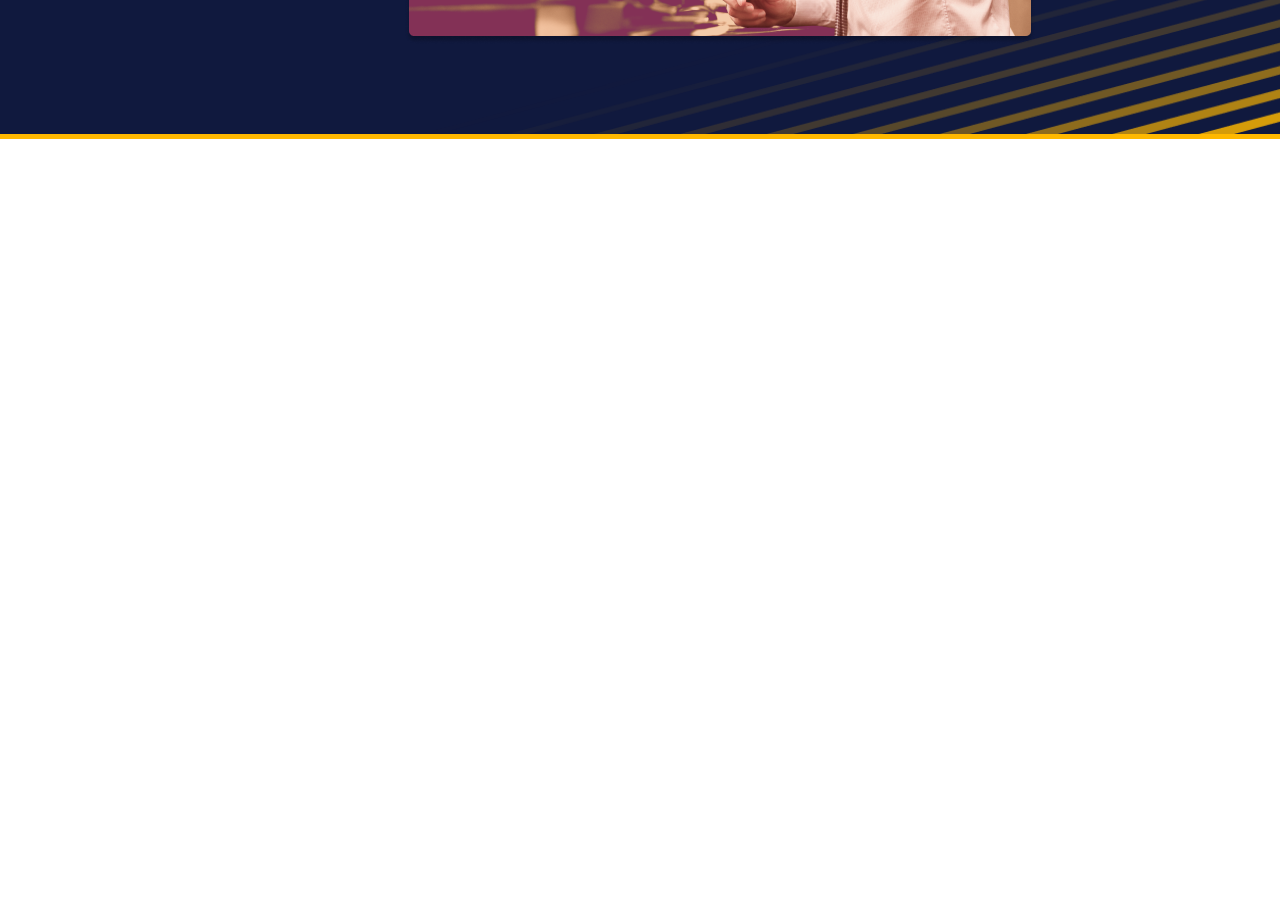
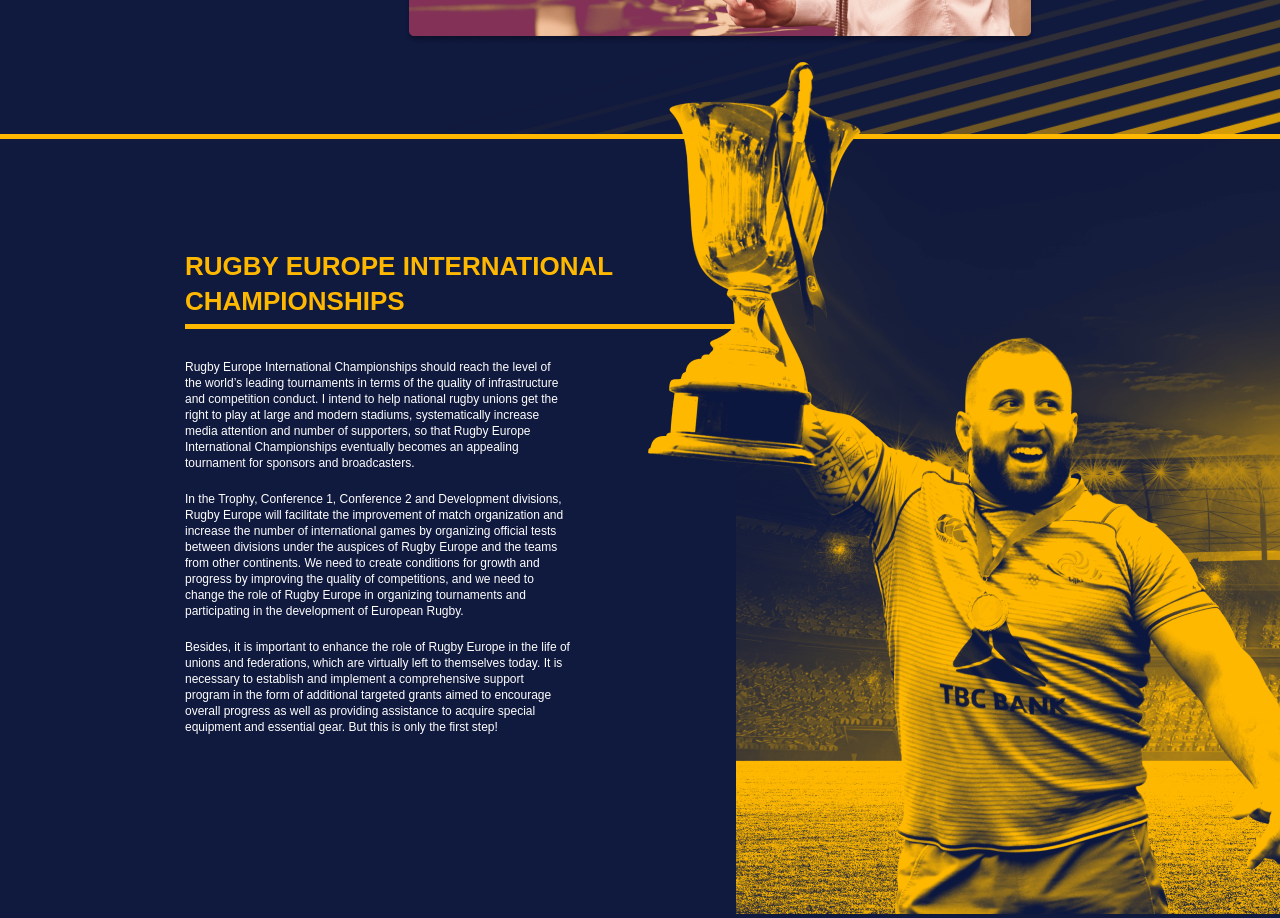
Before and after one commit to errrix/platika, a React (Create React App) app: page / in a window 1280 px wide. Shown: the part 2100-3018 px from the top of the page. Before the commit the page ends 2239 px from the top, so only its background shows below. Built offline with nearby package versions, Linux system fonts and the light colour scheme.

Commit message:
international

```diff
--- a/src/App.js
+++ b/src/App.js
@@ -2,6 +2,7 @@
 import React, { Suspense } from 'react';
 import Header from "./components/header/header";
 import Video from "./components/video/video";
+import InterChamp from "./components/interChamp/inter-champ";
 
 class App extends React.Component {
   render() {
@@ -10,6 +11,7 @@ class App extends React.Component {
         <div className="container">
           <Header/>
           <Video/>
+          <InterChamp/>
         </div>
       </Suspense>
 
--- a/src/components/header/header.js
+++ b/src/components/header/header.js
@@ -35,23 +35,23 @@ function Header({t, i18n}) {
                     <div className="header__menu">
                         <div className="header__menu--column-1">
                             <a href="#introduction">{t("header.link1")}</a>
-                            <a href="#introduction">{t("header.link2")}</a>
-                            <a href="#introduction">{t("header.link3")}</a>
-                            <a href="#introduction">{t("header.link4")}</a>
-                            <a href="#introduction">{t("header.link5")}</a>
-                            <a href="#introduction">{t("header.link6")}</a>
-                            <a href="#introduction">{t("header.link7")}</a>
-                            <a href="#introduction">{t("header.link8")}</a>
+                            <a href="#inter-champ">{t("header.link2")}</a>
+                            <a href="#sevens">{t("header.link3")}</a>
+                            <a href="#club-rugby">{t("header.link4")}</a>
+                            <a href="#">{t("header.link5")}</a>
+                            <a href="#">{t("header.link6")}</a>
+                            <a href="#">{t("header.link7")}</a>
+                            <a href="#">{t("header.link8")}</a>
                         </div>
                         <div className="header__menu--column-2">
-                            <a href="#introduction">{t("header.link9")}</a>
-                            <a href="#introduction">{t("header.link10")}</a>
-                            <a href="#introduction">{t("header.link11")}</a>
-                            <a href="#introduction">{t("header.link12")}</a>
-                            <a href="#introduction">{t("header.link13")}</a>
-                            <a href="#introduction">{t("header.link14")}</a>
-                            <a href="#introduction">{t("header.link15")}</a>
-                            <a href="#introduction">{t("header.link16")}</a>
+                            <a href="#">{t("header.link9")}</a>
+                            <a href="#">{t("header.link10")}</a>
+                            <a href="#">{t("header.link11")}</a>
+                            <a href="#">{t("header.link12")}</a>
+                            <a href="#">{t("header.link13")}</a>
+                            <a href="#">{t("header.link14")}</a>
+                            <a href="#">{t("header.link15")}</a>
+                            <a href="#">{t("header.link16")}</a>
                         </div>
                     </div>
 
--- a/src/components/header/index.scss
+++ b/src/components/header/index.scss
@@ -4,6 +4,7 @@ $cmp: ".header";
   padding-top: 20px;
   background-color: #10193E;
   background-repeat: no-repeat;
+  font-family: 'GilroyMedium', sans-serif;
 
   &__content-block {
     width: 940px;
@@ -18,7 +19,6 @@ $cmp: ".header";
     margin-top: 90px;
     flex-wrap: wrap;
     align-items: center;
-    font-family: 'GilroyMedium', sans-serif;
     color: #FFB800;
 
   }
--- /dev/null
+++ b/src/components/interChamp/index.scss
@@ -0,0 +1,57 @@
+$cmp: ".inter-champ";
+
+#{$cmp} {
+  font-family: 'GilroyMedium', sans-serif;
+  padding-top: 20px;
+  background-color: #10193E;
+  min-height: 570px;
+
+  &__text-image {
+    display: flex;
+
+    &--text {
+      padding-left: 185px;
+      margin-right: -45px;
+    }
+  }
+
+  &__title {
+    font-weight: bold;
+    font-size: 26px;
+    line-height: 35px;
+    text-transform: uppercase;
+    color: #FFB800;
+    position: relative;
+    margin-top: 90px;
+
+    &:after {
+      content: "";
+      position: absolute;
+      height: 5px;
+      width: 550px;
+      background-color: #FFB800;
+      bottom: -10px;
+      left: 0;
+    }
+  }
+
+  &__text {
+    font-weight: 500;
+    font-size: 12px;
+    line-height: 16px;
+    color: #FFFFFF;
+    margin-top: 40px;
+    width: 385px;
+
+    span {
+      display: block;
+      margin-bottom: 20px;
+    }
+  }
+
+  &__image {
+    margin-top: -107px;
+    position: relative;
+    z-index: 3;
+  }
+}
--- /dev/null
+++ b/src/components/interChamp/inter-champ.js
@@ -0,0 +1,38 @@
+import "./index.scss";
+import {withTranslation} from 'react-i18next';
+import React from "react";
+import interCup from "../interChamp/images/international-cup.png";
+
+function InterChamp({t, i18n}) {
+    return (
+        <div className="inter-champ">
+            <a name="inter-champ"></a>
+            <div className="inter-champ__content-block">
+                <div className="inter-champ__text-image">
+                    <div className="inter-champ__text-image--text">
+                        <h2 className="inter-champ__title">
+                            {t("inter-champ.title")}
+                        </h2>
+                        <p className="inter-champ__text">
+                            <span>
+                                {t("inter-champ.text1")}
+                            </span>
+                            <span>
+                                {t("inter-champ.text2")}
+                            </span>
+                            <span>
+                                {t("inter-champ.text3")}
+                            </span>
+                        </p>
+                    </div>
+                    <div className="inter-champ__text-image--image">
+                        <img className="inter-champ__image" src={interCup} alt="Rugby Europe International Championships"/>
+                    </div>
+                </div>
+            </div>
+        </div>
+    );
+}
+
+
+export default withTranslation("common")(InterChamp);
--- a/src/translations/en/common.json
+++ b/src/translations/en/common.json
@@ -21,5 +21,12 @@
     "about": "Hello, dear friends and colleagues. My name is Kirill Yashenkov and I am an official candidate of Rugby Union of Russia for the post of President of Rugby Europe. Running for this post was a difficult decision, as in recent years European Rugby has not been developing and descended into stagnation. Some countries have reached their maximum and do not see any ways for further growth, while others cannot progress and move forward. All this happens with almost complete inaction from the governing body, which takes a passive position and just watches from the sidelines. I consider this approach to be fundamentally wrong and therefore I am convinced that European Rugby needs changes. I know what has to be done to get on the path of progress, despite the difficult times of the COVID-19 pandemic! I rely on your support and hope that together we will take European Rugby to a new level!",
     "about-strong": "Let’s make Rugby Europe strong together!",
     "about-signature": "Sincerely, Kirill Yashenkov"
+  },
+
+  "inter-champ" : {
+    "title": "Rugby Europe International Championships",
+    "text1": "Rugby Europe International Championships should reach the level of the world’s leading tournaments in terms of the quality of infrastructure and competition conduct. I intend to help national rugby unions get the right to play at large and modern stadiums, systematically increase media attention and number of supporters, so that Rugby Europe International Championships eventually becomes an appealing tournament for sponsors and broadcasters.",
+    "text2": "In the Trophy, Conference 1, Conference 2 and Development divisions, Rugby Europe will facilitate the improvement of match organization and increase the number of international games by organizing official tests between divisions under the auspices of Rugby Europe and the teams from other continents. We need to create conditions for growth and progress by improving the quality of competitions, and we need to change the role of Rugby Europe in organizing tournaments and participating in the development of European Rugby.",
+    "text3": "Besides, it is important to enhance the role of Rugby Europe in the life of unions and federations, which are virtually left to themselves today. It is necessary to establish and implement a comprehensive support program in the form of additional targeted grants aimed to encourage overall progress as well as providing assistance to acquire special equipment and essential gear. But this is only the first step!"
   }
 }
```
Also changed, not shown: src/components/interChamp/images/international-cup.png (added).
